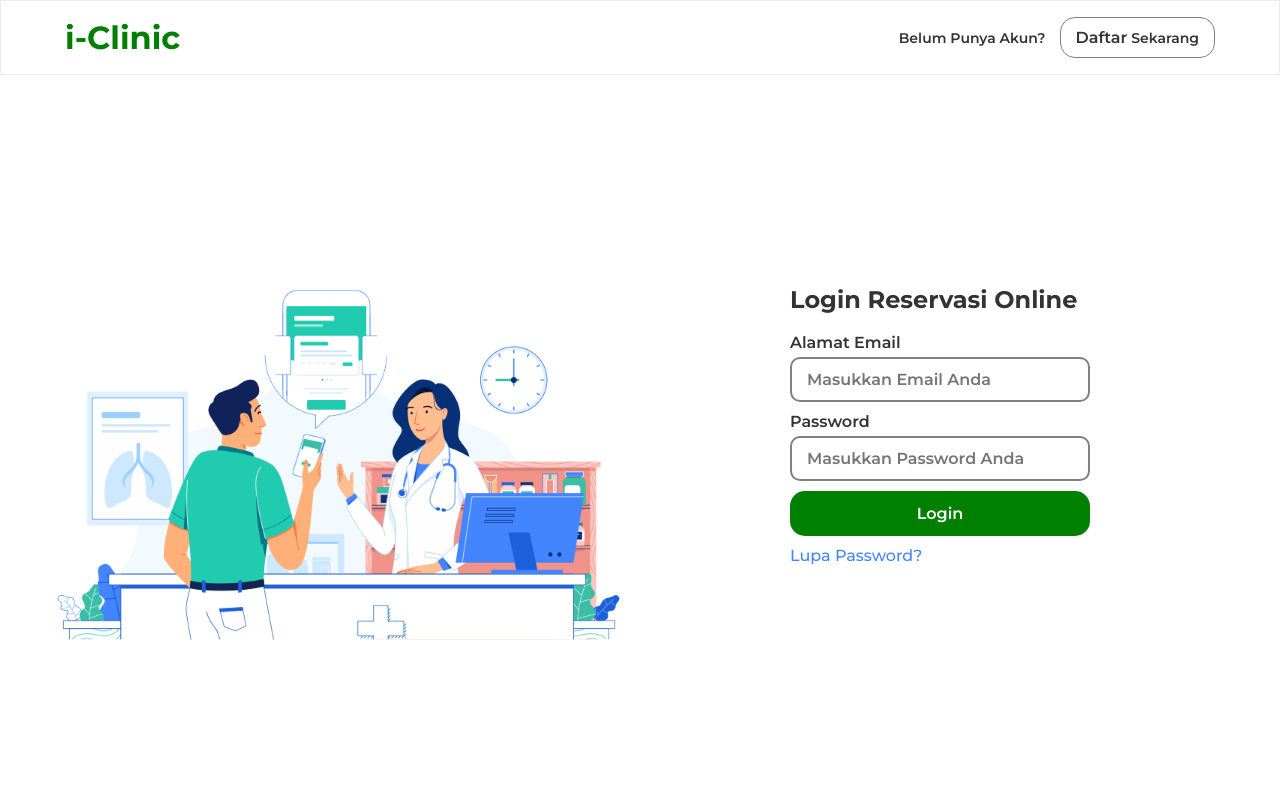
After one commit to rulyadhika/iclinic, a PHP site: page /web/page/login.php in a window 1280 px wide. The commit adds this page. Run offline with PHP 8.4, Linux system fonts and the light colour scheme; some libraries are stand-ins or nearby versions.

Commit message:
fixing bugs and adding new features

```diff
--- a/admin/dashboard.php
+++ b/admin/dashboard.php
@@ -1,4 +1,9 @@
 <?php
+require '../utility/function.php';
+session_start();
+
+//constant agar bisa mengakses components navbar dan sidebar
+define("root",true);
 
 ?>
 
--- /dev/null
+++ b/page/login.php
@@ -0,0 +1,55 @@
+<?php
+require '../utility/function.php';
+session_start();
+
+if(isset($_POST['login'])){
+    $result = login($_POST);
+    if($result!='pasien' && $result!=false){
+        header("location:../admin/dashboard.php");die;
+    }elseif($result=='pasien'){
+        header("location:../index.php");die;
+    }
+}
+
+?>
+
+<!DOCTYPE html>
+<html lang="en">
+<head>
+    <meta charset="UTF-8">
+    <meta name="viewport" content="width=device-width, initial-scale=1.0">
+    <title>Login</title>
+    <link rel="stylesheet" href="../src/css/style.css">
+</head>
+<body>
+    <nav class="login">
+        <div class="logo">
+            <h1>i-Clinic</h1>
+        </div>
+        <div class="tanya">
+            <span>Belum Punya Akun?</span>
+            <a href="register.html">Daftar<span> Sekarang</span></a>
+        </div>
+    </nav>
+    <div class="container">
+        <div class="banner"></div>
+        <div class="main-form login">
+            <h2>Login Reservasi Online</h2>
+            <form action="" method="POST">
+                <div class="grid">
+                    <div class="form-group">
+                        <label for="email">Alamat Email</label>
+                        <input type="email" name="email" placeholder="Masukkan Email Anda" required>
+                    </div>
+                    <div class="form-group">
+                        <label for="password">Password</label>
+                        <input type="password" name="password" placeholder="Masukkan Password Anda" required>
+                    </div>
+                </div>
+                <input type="submit" class="submit-btn" value="Login" name="login">
+                <a href="#">Lupa Password?</a>
+            </form>
+        </div>
+    </div>
+</body>
+</html>
--- /dev/null
+++ b/src/css/style.css
@@ -0,0 +1,316 @@
+/* CPANEL */
+@import url('https://fonts.googleapis.com/css2?family=Montserrat:wght@300;400;500;600;700;800&display=swap');
+* {
+    /* border: 1px solid black; */
+    list-style: none;
+    text-decoration: none;
+    box-sizing: border-box;
+}
+body {
+    margin: 0;
+    padding: 0;
+    font-family: 'Montserrat', sans-serif;
+    font-size: 16px;
+    color: #333;
+}
+
+/* navigation bar */
+nav {
+    height: 65px;
+    position: fixed;
+    background-color: white;
+    display: flex;
+    justify-content: space-between;
+    align-items: center;
+    padding: 0 20px;
+    width: 100%;
+    border: 1px solid  #ECEDF0 ;
+    z-index: 1;
+}
+.logo h1 {
+    font-size: 32px;
+    color: green;
+}
+nav .user {
+    display: flex;
+    align-items: center;
+}
+nav .user i{
+    font-size: 25px;
+    padding: 0 10px;
+}
+
+/* sidebar */
+.sidebar {
+    position: fixed;
+    top: 0;
+    left: 0;
+    margin-top: 65px;
+    width: 300px;
+    height: 100vh;
+    padding: 45px 0;
+    transform: translateX(0);
+    background-color: white;
+    transition: transform 0.3s ease-out;
+    border-right: 1px solid #ECEDF0;
+    z-index: 1;
+}
+.sidebar .close-icon {
+    display: none;
+}
+.sidebar li a{
+    display: inline-block;
+    padding: 20px;
+    width: 300px;
+    color: #333;
+    font-weight: 500;
+}
+.sidebar li i{
+    padding-right: 10px;
+}
+.sidebar li a:hover,
+.sidebar li a.selected
+ {
+    color: green;
+    background-color: #F6F6F6;
+}
+.sidebar.pull {
+    transform: translateX(-300px);
+}
+
+/* main */
+.main {
+    padding-top: 65px;
+    margin-left: 300px;
+    background-color: #ECEDF0;
+    transition: margin 0.3s ease-out;
+    height: 100vh;
+}
+.main .bar{
+    position: fixed;
+    height: 45px;
+    width: 100%;
+    background-color: #F6F6F6;
+    display: flex;
+    align-items: center;
+    letter-spacing: 1px;
+}
+.bar .bar-icon {
+    margin: 0 20px;
+    cursor: pointer;
+}
+
+/* content  */
+.main .content {
+    padding: 45px;
+}
+.main.pull {
+    margin-left: 0;
+}
+
+/* live widget */
+.content h2 {
+    text-align: center;
+}
+.content h3 {
+    padding-top: 20px;
+}
+.main .live {
+    display: grid;
+    gap: 30px;
+    grid-template-columns: repeat(auto-fit, minmax(200px, 1fr));
+}
+.main .live .widget{
+    text-align: center;
+    font-size: 14px;
+    padding: 25px;
+    background-color: white;
+    border-radius: 15px;
+}
+.widget .nomor {
+    font-size: 40px;
+    font-weight: 500;
+}
+
+/* antri */
+.content .antri-btn {
+    text-align: center;
+    font-size: 24px;
+    font-weight: 600;
+}
+.antri-btn a {
+    display: block;
+    padding: 24px;
+    color: white;
+    background-color: green;
+    border-radius: 15px;
+}
+.antri-btn a:hover{
+    background-color: rgb(6, 150, 6);
+}
+
+/* responsive */
+@media (max-width: 768px){
+    .sidebar {
+        transform: translateX(-300px)
+    }
+    .main, .main.pull {
+        margin-left: 0;
+    }
+    .sidebar.pull {
+        transform: translateX(0);
+    }
+    .sidebar .close-icon {
+        cursor: pointer;
+        position: absolute;
+        display: flex;
+        align-items: center;
+        top: 0;
+        right: 0;
+        height: 45px;
+        padding: 20px;
+    }
+    .main .content {
+        padding: 25px;
+        padding-top: 45px;
+    }
+    .main .live {
+        grid-template-columns: repeat(auto-fit, minmax(150px, 1fr));
+        gap: 20px;
+    }
+    .widget .nomor{
+        font-size: 30px;
+    }
+    .main .live .widget {
+        font-size: 10px;
+        padding: 15px;
+    }
+}
+
+/* LOGIN/REGISTER*/
+nav.login {
+    padding: 0 5%;
+    height: 75px;
+}
+.tanya span {
+    font-size: 14px;
+    font-weight: 600;
+}
+.tanya a, a.span {
+    color: #333;
+    margin-left: 10px;
+    font-weight: 600;
+    border: 1px solid grey;
+    border-radius: 15px;
+    padding: 10px 15px;
+}
+.tanya a:hover {
+    color: green;
+}
+.container {
+    display: flex;
+    width: 100%;
+    min-height: 100vh;
+    padding: 40px;
+    padding-top: 70px;
+}
+.banner {
+    width: 50%;
+    background-image: url("../images/banner.png");
+    background-size: contain;
+    background-repeat: no-repeat;
+    background-position: center;
+}
+.main-form{
+    width: 50%;
+    margin: auto;
+}
+.main-form.login {
+    width: auto;
+}
+.main-form a {
+    color: #4385FF;
+    font-weight: 500;
+}
+.grid {
+    display: grid;
+    grid-template-columns: repeat(auto-fit, minmax(300px, 1fr));
+    gap: 10px 20px;
+    font-weight: 600;
+}
+.form-group {
+    width: 100%;
+}
+label {
+    display: block;
+    padding-bottom: 5px;
+}
+input, select {
+    /* margin-bottom: 20px; */
+    font-size: 16px;
+    font-weight: 600;
+    font-family: 'Montserrat', sans-serif;
+    height: auto;
+    width: 100%;
+    height: 45px;
+    padding: 10px 15px;
+    border: 2px solid gray;
+    border-radius: 10px;
+    color: #333;
+}
+input:focus, select:focus {
+    border: 2px solid green;
+    border-radius: 10px;
+    outline: none;
+}
+input[type=submit]:focus {
+    background-color: rgb(1, 143, 1);
+}
+.submit-btn {
+    margin: 10px 0;
+    width: 150px;
+    cursor: pointer;
+    background-color: green;
+    border: none;
+    color: white;
+    border-radius: 15px;
+}
+.login .submit-btn{
+    width: 100%;
+}
+input[type=radio], label.pilihan{
+    width: auto;
+    display: inline;
+}
+.form-group .list {
+    height: 45px;
+    display: flex;
+    align-items: center ;
+}
+label.pilihan {
+    padding: 0;
+    margin-right: 10px;
+}
+
+@media (max-width: 768px){
+    nav.logo {
+        height: 65px;
+    }
+    .container .banner {
+        display: none;
+    }
+    .main-form {
+        width: 100%;
+    }
+    .tanya span {
+        display: none;
+    }
+}
+@media (max-width: 425px){
+    .main-form {
+        width: 100%;
+    }
+    .grid {
+        display: block;
+    }
+}
--- a/utility/function.php
+++ b/utility/function.php
@@ -19,7 +19,72 @@ setlocale(LC_ALL, 'id-ID', 'id_ID');
         return $rows;
     }
 
-    function insertPendaftaran($data){
+    function registerAkun($data){
+        global $conn;
+
+        $email = $data['email'];
+        $password1 = $data['password'];
+        $password2 = $data['retype_password'];
+        $user_role = 'petugas administrasi';
+
+        //cek apakah email sudah pernah terdaftar atau belum
+        $result = mysqli_query($conn,"SELECT id FROM tb_akun_user WHERE email = '$email'");
+
+        if(mysqli_num_rows($result)>0){
+            return 'email sudah pernah didaftarkan';
+        }
+
+        if(strlen($password1)<8){
+            return 'password minimal 8 karakter';
+        }
+
+        if($password1 != $password2){
+            return 'password tidak sama';
+        }
+
+        $password = password_hash($password1,PASSWORD_DEFAULT);
+
+        $query = "INSERT INTO tb_akun_user VALUES(
+            '',
+            '$email',
+            '$password',
+            '$user_role'
+        )";
+
+        if(mysqli_query($conn, $query)){
+            return mysqli_affected_rows($conn);
+        }else{
+            return "error";
+        }
+
+    }
+
+
+
+    function login($data){
+        global $conn;
+
+        $email = $data['email'];
+        $password = $data['password'];
+
+        $result = mysqli_query($conn,"SELECT * FROM tb_akun_user WHERE email = '$email'");
+
+        if(mysqli_num_rows($result)>0){
+           $row = mysqli_fetch_assoc($result);
+
+           if(password_verify($password,$row['password'])){
+                $_SESSION["login"] = true;
+                $_SESSION["user_id"] = $row["id"];
+                $_SESSION["role"] = $row["user_role"];
+                return $row["user_role"];
+            }
+
+        }
+
+        return false;
+    }
+
+    function insertPendaftaranPeriksa($data){
         global $conn;
 
         $id_jadwal = $data["id_jadwal"];
@@ -59,6 +124,14 @@ setlocale(LC_ALL, 'id-ID', 'id_ID');
 
         return mysqli_affected_rows($conn);
 
+    }
+
+    function sanitize_input($data){
+
+        $data = trim($data);
+        $data = stripslashes($data);
+        $data = htmlspecialchars($data);
+        return $data;
     }
 
     function insertAntrianAdministrasi($tanggal_periksa){
@@ -227,5 +300,38 @@ setlocale(LC_ALL, 'id-ID', 'id_ID');
         return mysqli_affected_rows($conn);
     }
 
+    function updatePoliKlinik($data){
+        global $conn;
+
+        $id_poli = $data['id_unit'];
+        $nama_poli = $data['nama_poli'];
+        $id_dokter = $data['dokter'];
+        $max_kuota = $data['max_kuota'];
+        $status_poli = $data['status_poli'];
+
+        $query = "UPDATE tb_unit SET nama_unit = '$nama_poli' , id_akun_dokter = $id_dokter , max_kuota = $max_kuota ,
+                  unit_status = '$status_poli' WHERE id = $id_poli";
+
+        mysqli_query($conn,$query);
+
+        return mysqli_affected_rows($conn);
+    }
+
+    function updateJadwalPoliKlinik($data){
+        global $conn;
+
+        $id_jadwal = $data['id_jadwal'];
+        $hari_praktek = $data['hari_praktek'];
+        $waktu_praktek = $data['waktu_praktek'];
+        $status_jadwal = $data['status_jadwal'];
+
+        $query = "UPDATE tb_jadwal SET hari_praktek = '$hari_praktek' , waktu_praktek = '$waktu_praktek' ,
+                  status_jadwal = '$status_jadwal' WHERE id = $id_jadwal";
+
+        mysqli_query($conn,$query);
+
+        return mysqli_affected_rows($conn);
+    }
+
 
 ?>
```
Also changed, not shown: admin/edit.php (+91 -26 lines), admin/insert.php (+6 -3 lines), admin/queue.php (+16 -3 lines), admin/unit.php (+8 -4 lines), components/admin/navbar.php (+30 -1 lines), components/admin/sidebar.php (+46 -1 lines), page/account/logout.php (added, +16 -0 lines), src/images/banner.png (added).
